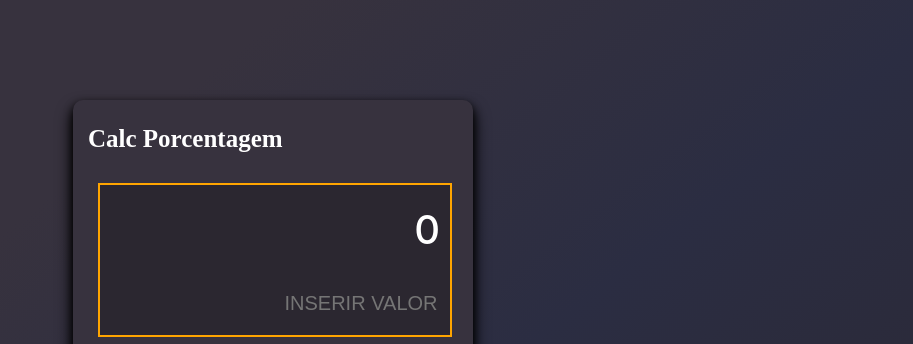
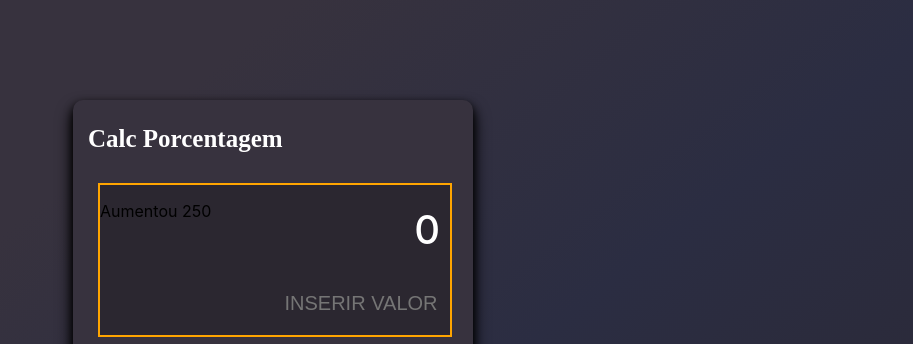
Before and after one commit to willianbatist/percentage_calculator, a React (Create React App) app: page / in a window 1280 px wide. Shown: the top 344 px of the page, without its empty margins (367-1280 px from the left). Built offline with nearby package versions, Linux system fonts and the light colour scheme; a web font is replaced by a local one.

Commit message:
feat: criando nova class e div

```diff
--- a/src/pages/home.jsx
+++ b/src/pages/home.jsx
@@ -14,7 +14,10 @@ const Home = (props) => {
       <div className="home-containercalculadora">
         <p className="marca">Calc Porcentagem</p>
         <div className="home-container1">
-          <p className="home-text">{ result }</p>
+          <div className="sum-result">
+            <p className="sum">Aumentou 250</p>
+            <p className="home-text">{ result }</p>
+          </div>
             <input
               onChange={ (e) => handleInputChange(e, setNumber) }
               value={ number }
--- a/src/styles/home.css
+++ b/src/styles/home.css
@@ -22,6 +22,8 @@ input[type=number] {
     width: 85% !important;
   }
 }
+
+
 
 .home-container {
   width: 100%;
@@ -58,6 +60,11 @@ input[type=number] {
     color: white;
     font-weight: bolder;
     font-size: 25px;
+  }
+
+  .sum-result {
+    display: flex;
+    justify-content: space-between;
   }
 
   .home-container1 {
```
